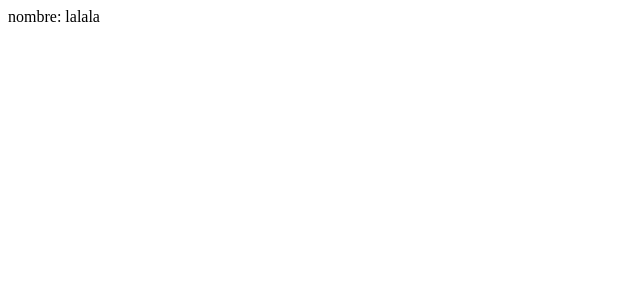
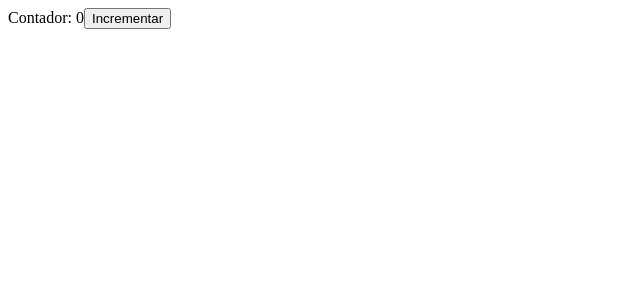
Before and after one commit to tommysolano/React-componentes-funcionales, a React (Create React App) app: page / in a window 1280 px wide. Shown: the top 300 px of the page, without its empty margins (0-640 px from the left). Built offline with nearby package versions, Linux system fonts and the light colour scheme.

Commit message:
rules of hooks

```diff
--- a/src/App.js
+++ b/src/App.js
@@ -1,20 +1,23 @@
-import React from 'react';
+import React, { useState} from 'react';
 
-/* const impura = () => {new Date().toLocaleString()} */
+//Reglas de los Hooks:
+//no se llaman en loops, ni condiciones, ni while ni nada
+//siempre son en el nivel mas alto del componente
+//solo se llaman en 2 partes:
+//componentes de react
+//custom hooks
+//cuando creemos un custom hooks siempre debe de comensar cn use...
 
-//funcion pura nunca cambia su valor de retorno
-const MiComponente = ({miprop}) => {
+const App = () => {
+  const [contador, setContador] = useState(0);
+
   return (
     <div>
-      nombre: {miprop}
+      Contador: {contador}
+      <button onClick={() => setContador(contador + 1 )}>Incrementar</button>
     </div>
   )
 }
 
-const App = () => {
-  return (
-    <MiComponente miprop={"lalala"}/>
-  )
-}
 
 export default App
```
